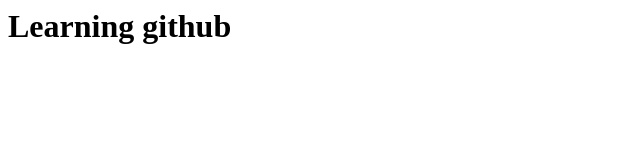
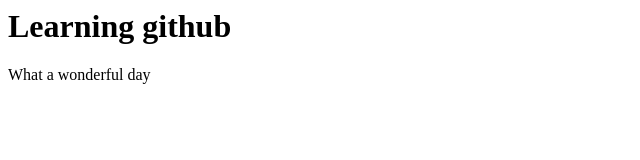
Before and after one commit to rifqipinasthika/Rifqi_GitBash, a plain HTML site: page index.html in a window 1280 px wide. Shown: the whole page, without its empty margins (0-640 px from the left). Drawn offline with Linux system fonts and the light colour scheme.

Commit message:
Added new line

```diff
--- a/index.html
+++ b/index.html
@@ -4,5 +4,6 @@
     </head>
     <body>
         <h1>Learning github</h1>
+        <p>What a wonderful day</p>
     </body>
 </html>
```
